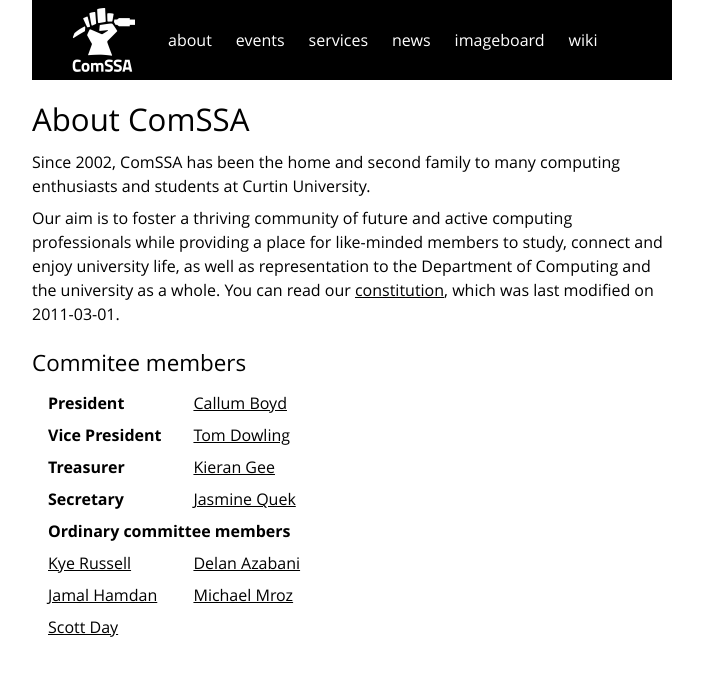
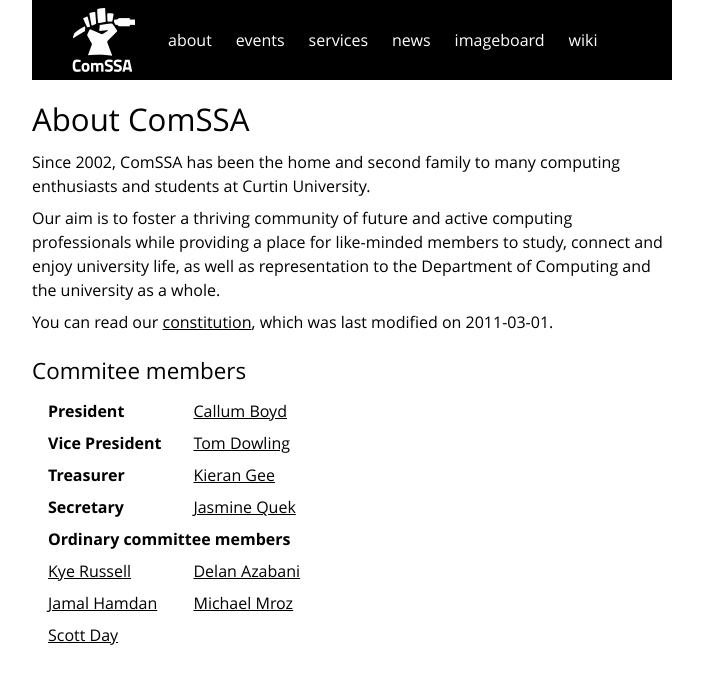
Before and after one commit to ComSSA/www.comssa.org.au, a Jekyll site: the page built from about/index.html, in a window 1280 px wide. Shown: the top 684 px of the page, without its empty margins (288-991 px from the left). Built offline with Jekyll 4.4.1, drawn with Linux system fonts in a browser that asks for light colours; part of the change alters nothing that is shown.

```diff
--- a/about/index.html
+++ b/about/index.html
@@ -9,8 +9,10 @@ enthusiasts and students at Curtin University.
 <p>Our aim is to foster a thriving community of future and active computing
 professionals while providing a place for like-minded members to study, connect
 and enjoy university life, as well as representation to the Department of
-Computing and the university as a whole. You can read our <a href=
-"/static/const.pdf">constitution</a>, which was last modified on 2011-03-01.
+Computing and the university as a whole.
+
+<p>You can read our <a href="/static/const.pdf">constitution</a>, which was
+last modified on 2011-03-01.
 
 <h2>Commitee members</h2>
 
```
